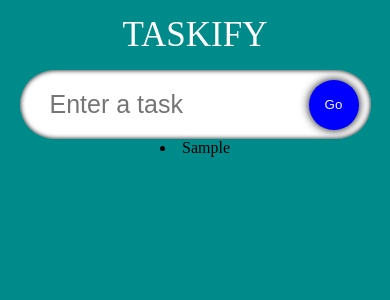
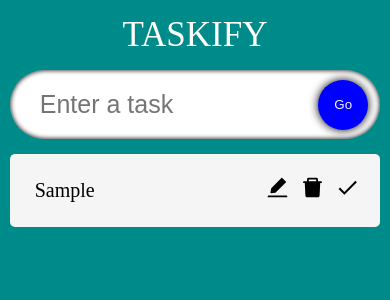
Before and after one commit to Waikikec/to-do-list-training, a React (Create React App) app: page / in a window 390 px wide. Both pictures are taken after typing "Sample" into the empty fields and a click on the button "Go". Shown: the top 300 px of the page. Built offline with nearby package versions, Linux system fonts and the light colour scheme; the HTML template or start-up script is replaced by a standard one; a web font is replaced by a local one.

Commit message:
ToDo Complete Button Functionality

```diff
--- a/package.json
+++ b/package.json
@@ -12,6 +12,7 @@
     "@types/react-dom": "^18.0.6",
     "react": "^18.2.0",
     "react-dom": "^18.2.0",
+    "react-icons": "^4.4.0",
     "react-scripts": "5.0.1",
     "typescript": "^4.8.3",
     "web-vitals": "^2.1.4"
--- a/src/App.tsx
+++ b/src/App.tsx
@@ -1,6 +1,7 @@
 import { useState } from 'react';
 import './App.css';
 import InputField from './components/InputField';
+import ToDoList from './components/ToDoList';
 import { ToDo } from './model';
 
 const App: React.FC = () => {
@@ -20,9 +21,7 @@
     <div className='App'>
       <span className='heading'>Taskify</span>
       <InputField todo={todo} setTodo={setTodo} handleAddTask={handleAddTask} />
-      {todos.map((t) => (
-        <li>{t.todo}</li>
-      ))}
+      <ToDoList todos={todos} setTodos={setTodos} />
     </div>
   );
 };
--- a/src/components/InputField.tsx
+++ b/src/components/InputField.tsx
@@ -9,7 +9,6 @@
 
 const InputField = ({ todo, setTodo, handleAddTask }: InputProps) => {
   const inputRef = useRef<HTMLInputElement>(null);
-  console.log(inputRef);
 
   return (
     <form
--- /dev/null
+++ b/src/components/SingleToDo.tsx
@@ -0,0 +1,45 @@
+import React from 'react';
+import { ToDo } from '../model';
+import { AiFillEdit, AiFillDelete } from 'react-icons/ai';
+import { MdDone } from 'react-icons/md';
+import './styles.css';
+import ToDoList from './ToDoList';
+
+type SingleToDoProps = {
+  todo: ToDo;
+  todos: ToDo[];
+  setTodos: React.Dispatch<React.SetStateAction<ToDo[]>>;
+};
+
+const SingleToDo = ({ todo, todos, setTodos }: SingleToDoProps) => {
+  function handleDone(id: number): void {
+    setTodos(
+      todos.map((todo) =>
+        todo.id === id ? { ...todo, isDone: !todo.isDone } : todo
+      )
+    );
+  }
+
+  return (
+    <form className='todos__single'>
+      {todo.isDone ? (
+        <s className='todos__single--text'>{todo.todo}</s>
+      ) : (
+        <span className='todos__single--text'>{todo.todo}</span>
+      )}
+      <div>
+        <span className='icon'>
+          <AiFillEdit />
+        </span>
+        <span className='icon'>
+          <AiFillDelete />
+        </span>
+        <span className='icon' onClick={() => handleDone(todo.id)}>
+          <MdDone />
+        </span>
+      </div>
+    </form>
+  );
+};
+
+export default SingleToDo;
--- /dev/null
+++ b/src/components/ToDoList.tsx
@@ -0,0 +1,26 @@
+import React from 'react';
+import { ToDo } from '../model';
+import SingleToDo from './SingleToDo';
+import './styles.css';
+
+interface ToDosProps {
+  todos: ToDo[];
+  setTodos: React.Dispatch<React.SetStateAction<ToDo[]>>;
+}
+
+const ToDoList: React.FC<ToDosProps> = ({ todos, setTodos }) => {
+  return (
+    <div className='todos'>
+      {todos.map((todo) => (
+        <SingleToDo
+          todo={todo}
+          key={todo.id}
+          todos={todos}
+          setTodos={setTodos}
+        />
+      ))}
+    </div>
+  );
+};
+
+export default ToDoList;
--- a/src/components/styles.css
+++ b/src/components/styles.css
@@ -41,3 +41,57 @@
     transform: scale(0.8);
     box-shadow: 0 0 5px black;
 }
+
+.todos {
+    display: flex;
+    justify-content: space-evenly;
+    width: 90%;
+    flex-wrap: wrap;
+}
+
+.todos__single {
+    display: flex;
+    align-items: center;
+    width: 29.5%;
+    border-radius: 5px;
+    padding: 20px;
+    margin-top: 15px;
+    background-color: whitesmoke;
+}
+
+.todos__single--text {
+    flex: 1;
+    padding: 5px;
+    bottom: none;
+    font-size: 20px;
+}
+
+.todos__single--text:focus {
+    outline: none;
+}
+
+.icon {
+    margin-left: 10px;
+    font-size: 25px;
+    cursor: pointer;
+}
+
+@media(max-width: 1200px) {
+    .todos__single {
+        width: 40%;
+    }
+}
+
+@media(max-width: 700px) {
+    .input {
+        width: 95%;
+    }
+
+    .todos {
+        width: 95%;
+    }
+
+    .todos__single {
+        width: 100%;
+    }
+}
```
Also changed, not shown: 1 other file (tests, documents, lock files or other folders).
